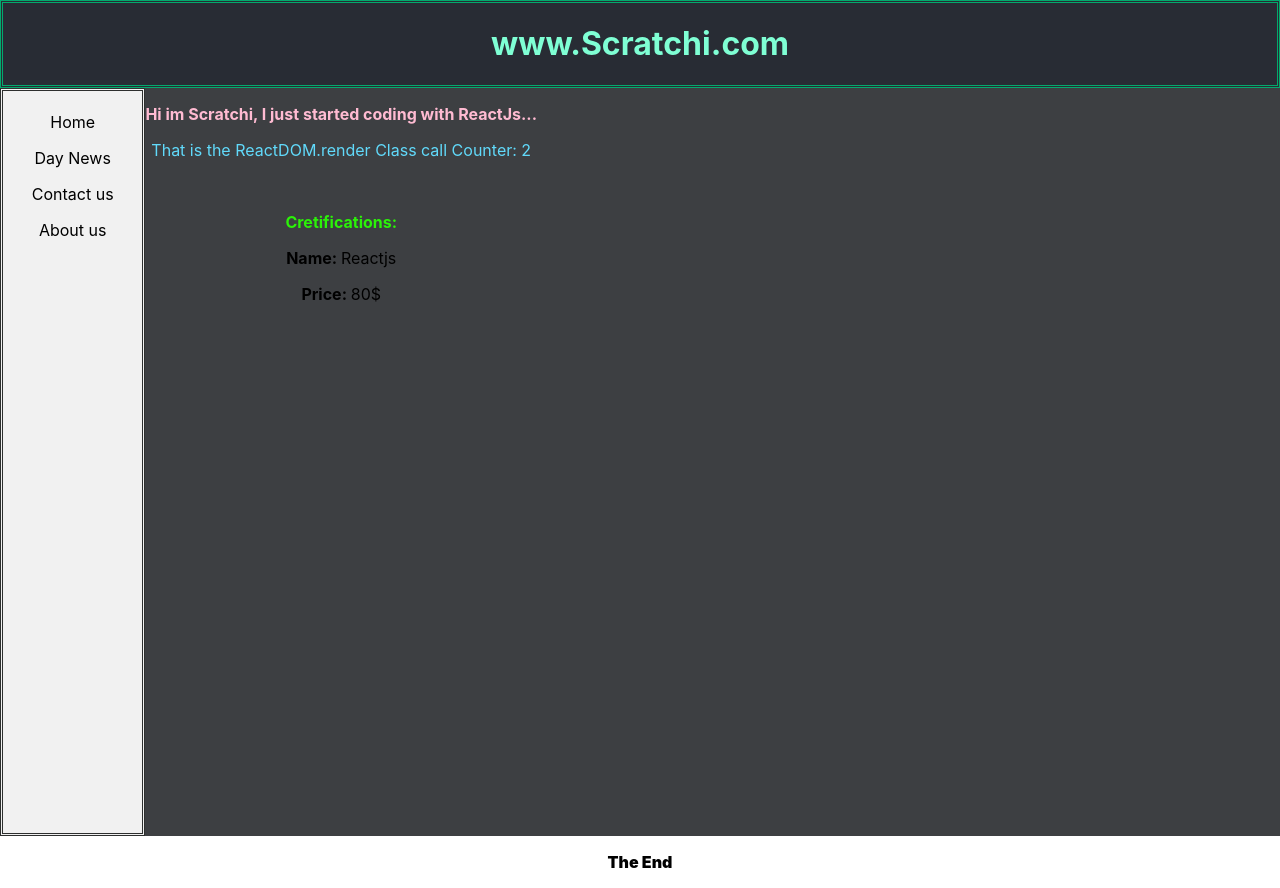
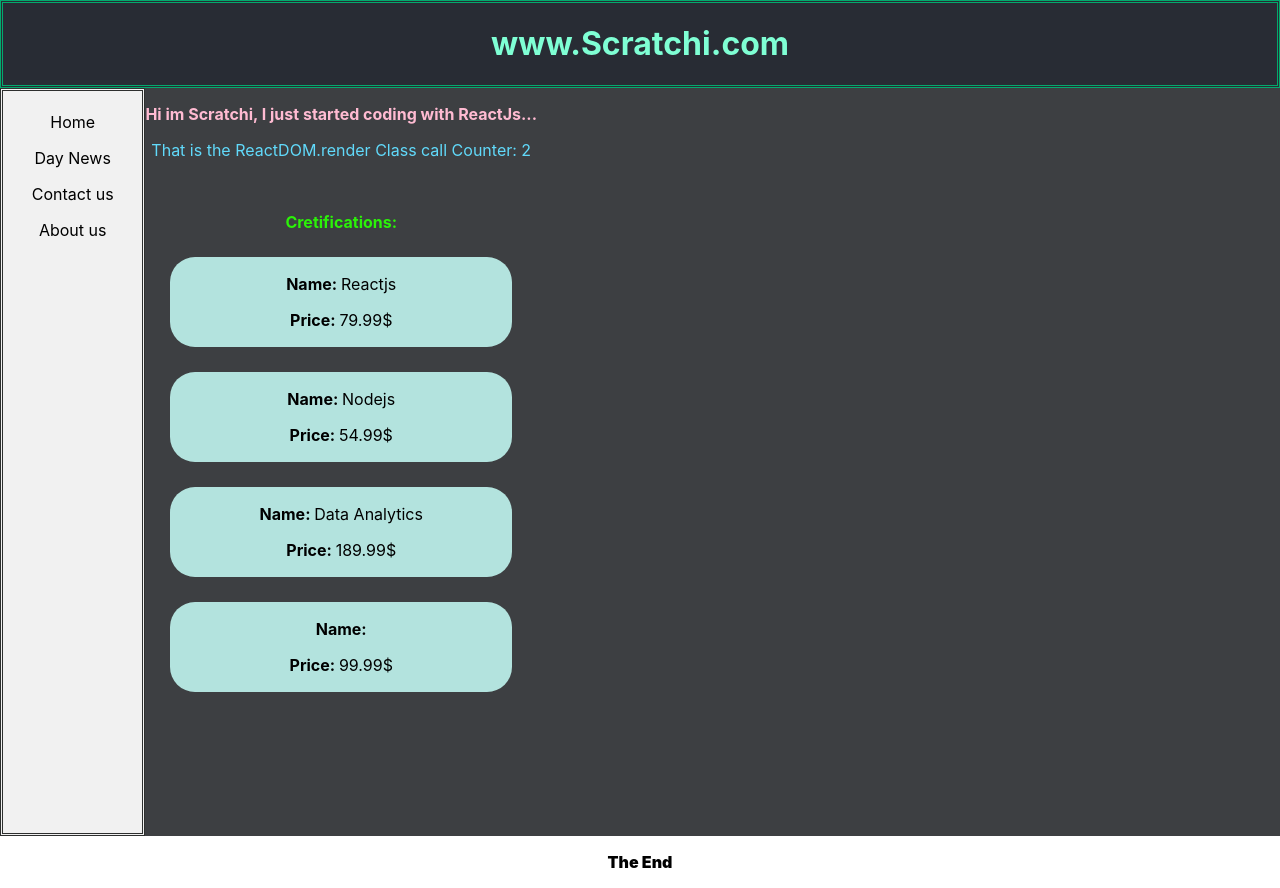
Before and after one commit to CHAKFI/ReactJs-Certif, a React (Create React App) app: page / in a window 1280 px wide. Built offline with nearby package versions, Linux system fonts and the light colour scheme.

Commit message:
sending properties via function v1

```diff
--- a/src/App.css
+++ b/src/App.css
@@ -7,6 +7,13 @@ ul {
   background-color: #f1f1f1;
   border-color: #2d2f2e;
   border-style: double;
+}
+
+.item {
+  background-color:#b3e3de;
+  margin:25px;
+  padding:1px;
+  border-radius:25px;
 }
 
 #p1 {
--- a/src/App.js
+++ b/src/App.js
@@ -34,7 +34,7 @@ function Att2(prop2){
 // Items Function
 function Item(certif){
   return (
-    <div>
+    <div className="item" >
       <p><b>Name: </b>{certif.name}</p>
       <p><b>Price: </b>{certif.price}</p>
     </div>
@@ -52,7 +52,7 @@ function App() {
 
       <header className="App-header" >
 
-        <ul >
+        <ul>
           <li><a href="default.asp">Home</a></li>
           <li><a href="news.asp">{Att1("Day News")}</a></li>
           <li><a href="contact.asp"><Att2 value="Contact us"/></a></li>
@@ -65,7 +65,10 @@ function App() {
           </p>
           <p id="mssg">{<Info />} {counter}</p><br/>
           <p id="p1">Cretifications:</p>
-          <p color='white'>{<Item name="Reactjs" price="80$"/>}</p>
+          <p color='white'>{<Item name="Reactjs" price="79.99$"/>}</p>
+          <p color='white'>{<Item name="Nodejs" price="54.99$"/>}</p>
+          <p color='white'>{<Item name="Data Analytics" price="189.99$"/>}</p>
+          <p color='white'>{<Item name="" price="99.99$"/>}</p>
         </div>
 
       </header>
```
